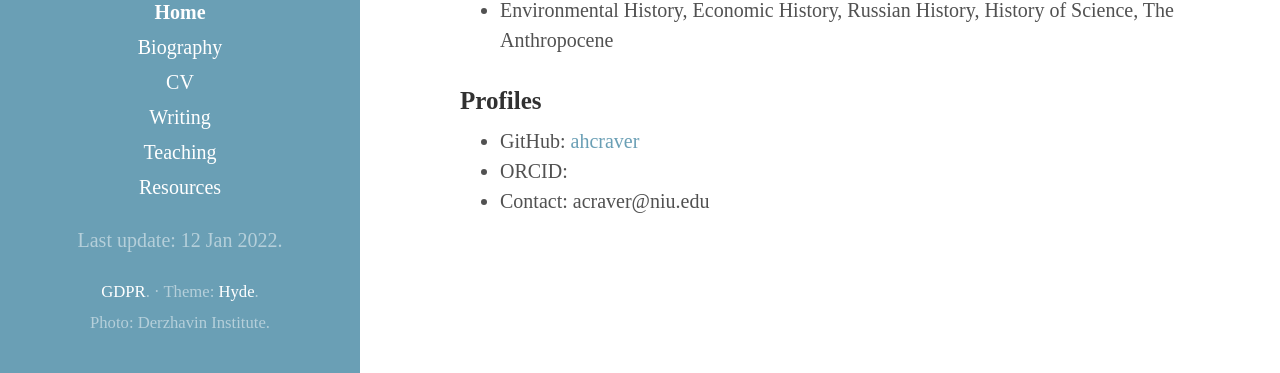
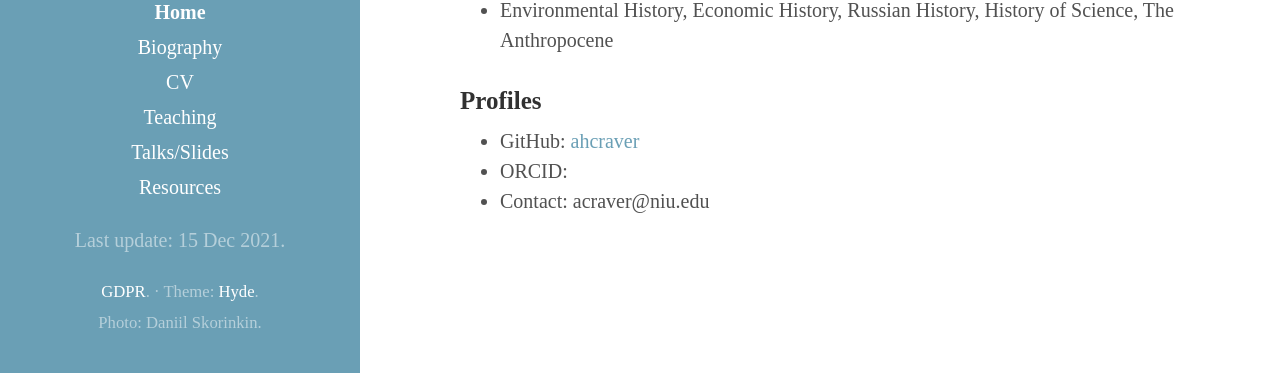
Before and after one commit to ahcraver/ahcraver.github.io, a Jekyll site: the page built from index.md, in a window 1280 px wide and 976 px high. Shown: the part 600-973 px from the top of the window. Built offline with Jekyll 4.4.1, drawn with Linux system fonts in a browser that asks for light colours.

Commit message:
Add files via upload

```diff
--- a/_includes/sidebar.html
+++ b/_includes/sidebar.html
@@ -1,5 +1,5 @@
-<div class="sidebar">
-  <div class="container sidebar-sticky reverse-layout">
+ <div class="sidebar">
+  <div class="container sidebar-sticky">
     <div class="sidebar-about">
        <img src="/img/ff-hel.jpg" alt="portrait pic" style="display:block; margin-left: auto; margin-right: auto;" />
         <h2 style="text-align:center;"><a href="/">
@@ -10,14 +10,13 @@
     -->
     </div>
 
-    <nav class="sidebar-nav"><nav class="sidebar-nav">
+    <nav class="sidebar-nav">
       <a class="sidebar-nav-item{% if page.url == '/' %} active{% endif %}" href="{{ '/' }}">Home</a>
       <a class="sidebar-nav-item{% if page.url == '/biography/' %} active{% endif %}" href="{{ '/biography/' }}">Biography</a>
-      <a class="sidebar-nav-item{% if page.url == '/CV/' %} active{% endif %}" href="{{ '/CV/' }}">CV</a>
-      <a class="sidebar-nav-item{% if page.url == '/writing/' %} active{% endif %}" href="{{ '/writing/' }}">Writing</a>
+      <a class="sidebar-nav-item{% if page.url == '/CV/' %} active{% endif %}" href="{{ '/cv/' }}">CV</a>
       <a class="sidebar-nav-item{% if page.url == '/teaching/' %} active{% endif %}" href="{{ '/teaching/' }}">Teaching</a>
-      <a class="sidebar-nav-item{% if page.url == '/resources/' %} active{% endif %}" href="{{ '/resources/' }}">Resources</a>
-
+      <a class="sidebar-nav-item{% if page.url == '/talks/' %} active{% endif %}" href="{{ '/talks/' }}">Talks/Slides</a>
+      <a class="sidebar-nav-item{% if page.url == '/resources/' %} active{% endif %}" href="{{ '/services/' }}">Resources</a>
 
 <!--
       {% comment %}
@@ -37,7 +36,7 @@
 
     </nav>
 
-    <p style="text-align:center;">Last update: 12 Jan 2022.</p>
-    <p style="text-align:center;"><small><a class="sidebar-nav-item{% if page.url == '/gdpr/' %} active{% endif %}" href="{{ '/gdpr/' }}" style="display:inline-block;">GDPR</a>. · Theme: <a href="https://hyde.getpoole.com/">Hyde</a>. <br/>Photo: Derzhavin Institute.</small></p>
+    <p style="text-align:center;">Last update: 15 Dec 2021.</p>
+    <p style="text-align:center;"><small><a class="sidebar-nav-item{% if page.url == '/gdpr/' %} active{% endif %}" href="{{ '/gdpr/' }}" style="display:inline-block;">GDPR</a>. · Theme: <a href="https://hyde.getpoole.com/">Hyde</a>. <br/>Photo: Daniil Skorinkin.</small></p>
   </div>
 </div>
```
